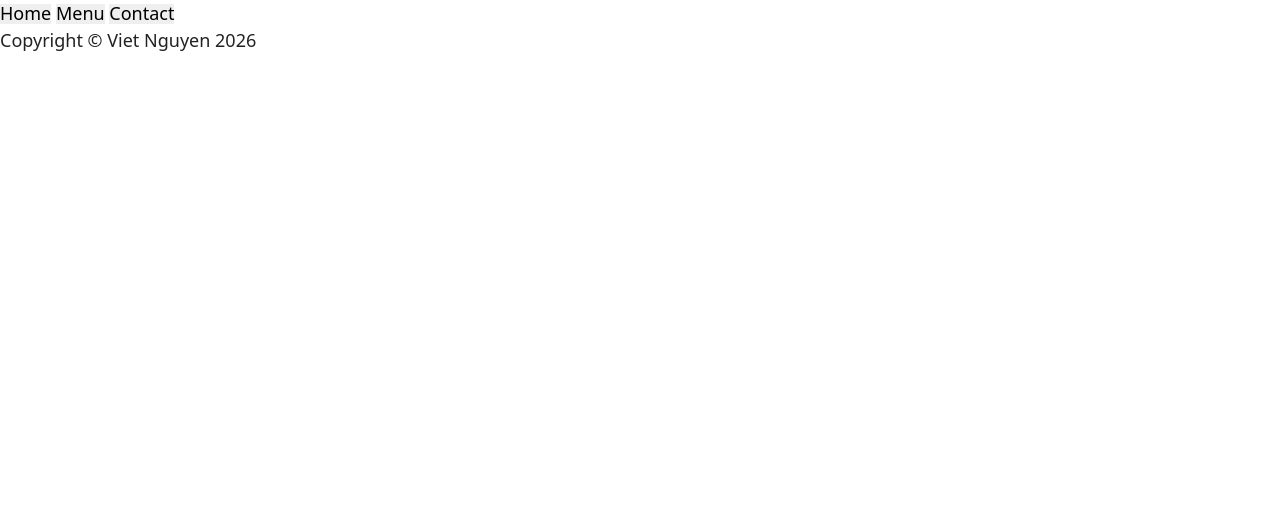
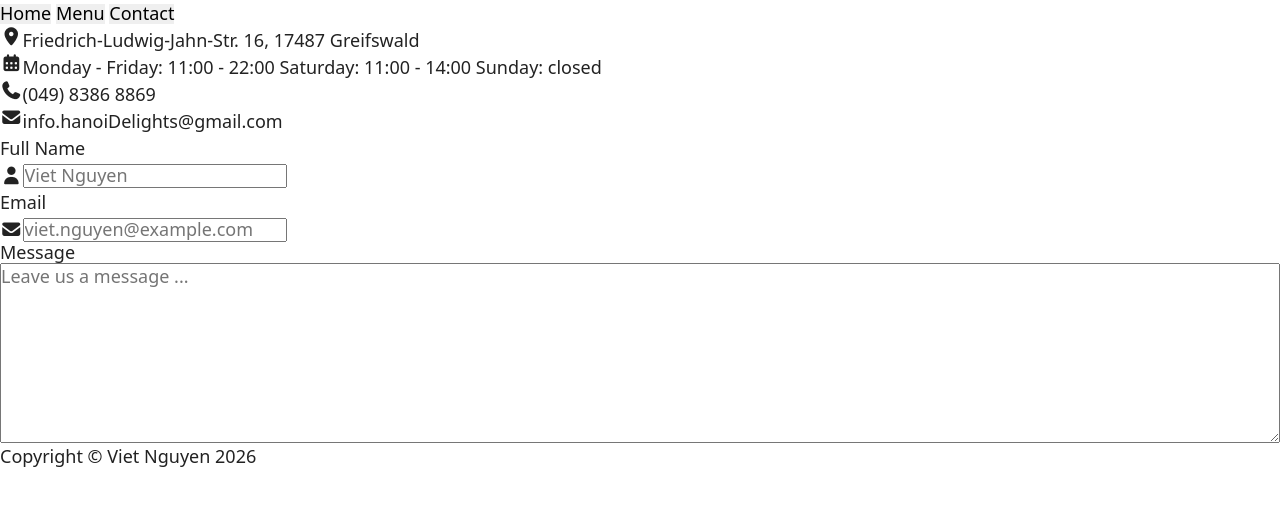
Before and after one commit to VietDucNg/learnWeb_07_restaurantWeb, a website built with webpack: page src/template.html in a window 1280 px wide. Both pictures are taken after a click on the button "Contact". Built offline with nearby package versions, Linux system fonts and the light colour scheme.

Commit message:
feat!: add createInfoDiv() and createContactForm() in contact.js

```diff
--- /dev/null
+++ b/src/contact.js
@@ -0,0 +1,159 @@
+const mainDiv = document.querySelector('.main-div');
+
+function createAddressDiv() {
+    const addressDiv = document.createElement('div');
+    addressDiv.classList.add('address-div', 'flex-row');
+
+    const locationIcon = document.createElement('i');
+    locationIcon.classList.add('fa-solid','fa-location-dot');
+
+    const address = document.createElement('p');
+    address.textContent = 'Friedrich-Ludwig-Jahn-Str. 16, 17487 Greifswald';
+
+    addressDiv.append(locationIcon, address);
+    return addressDiv;
+}
+
+function createOpenTimeDiv() {
+    const openTimeDiv = document.createElement('div');
+    openTimeDiv.classList.add('openTime-div', 'flex-row');
+
+    const calendarIcon = document.createElement('i');
+    calendarIcon.classList.add('fa-solid','fa-calendar-days');
+
+    const openTime = document.createElement('p');
+    openTime.textContent = 'Monday - Friday: 11:00 - 22:00\n' +
+    'Saturday: 11:00 - 14:00\n' + 'Sunday: closed'
+
+    openTimeDiv.append(calendarIcon, openTime);
+    return openTimeDiv;
+}
+
+function createPhoneDiv() {
+    const phoneDiv = document.createElement('div');
+    phoneDiv.classList.add('phone-div', 'flex-row');
+
+    const phoneIcon = document.createElement('i');
+    phoneIcon.classList.add('fa-solid','fa-phone');
+
+    const phone = document.createElement('p');
+    phone.textContent ='(049) 8386 8869';
+
+    phoneDiv.append(phoneIcon, phone);
+    return phoneDiv;
+}
+
+function createEmailDiv(){
+    const emailDiv = document.createElement('div');
+    emailDiv.classList.add('email-div', 'flex-row');
+
+    const emailIcon = document.createElement('i');
+    emailIcon.classList.add('fa-solid','fa-envelope');
+
+    const email = document.createElement('p');
+    email.textContent = 'info.hanoiDelights@gmail.com';
+
+    emailDiv.append(emailIcon, email)
+    return emailDiv;
+}
+
+function createInfoDiv() {
+    const inforDiv = document.createElement('div');
+    inforDiv.classList.add('address-div');
+    inforDiv.append(
+        createAddressDiv(),
+        createOpenTimeDiv(),
+        createPhoneDiv(),
+        createEmailDiv(),
+    );
+    return inforDiv
+}
+
+function createNameInputDiv() {
+    const nameInputDiv = document.createElement('div');
+    nameInputDiv.classList.add('field-div','nameInput-div');
+
+    const label = document.createElement('label');
+    label.textContent = 'Full Name';
+    label.htmlFor = 'name';
+
+    const inputDiv = document.createElement('div');
+    inputDiv.classList.add('input-div')
+
+    const nameInputIcon = document.createElement('i');
+    nameInputIcon.classList.add('fa-solid','fa-user');
+
+    const nameInput = document.createElement('input');
+    nameInput.type = 'text';
+    nameInput.placeholder = 'Viet Nguyen';
+    nameInput.id = 'name';
+    nameInput.required;
+
+    inputDiv.append(nameInputIcon, nameInput);
+    nameInputDiv.append(label, inputDiv);
+    return nameInputDiv;
+}
+
+function createEmailInputDiv() {
+    const emailInputDiv = document.createElement('div');
+    emailInputDiv.classList.add('field-div', 'emailInput-div');
+
+    const label = document.createElement('label');
+    label.textContent = 'Email';
+    label.htmlFor = 'email';
+
+    const inputDiv = document.createElement('div');
+    inputDiv.classList.add('input-div');
+
+    const icon = document.createElement('i');
+    icon.classList.add('fa-solid','fa-envelope');
+
+    const emailInput = document.createElement('input');
+    emailInput.type = 'text';
+    emailInput.id = 'email';
+    emailInput.placeholder = 'viet.nguyen@example.com';
+    emailInput.required;
+
+    inputDiv.append(icon, emailInput);
+    emailInputDiv.append(label, inputDiv);
+    return emailInputDiv;
+}
+
+function createMsgInputDiv() {
+    const msgInputDiv = document.createElement('div');
+    msgInputDiv.classList.add('field-div', 'msgInput-div', 'flex-column');
+
+    const label = document.createElement('label');
+    label.textContent = 'Message';
+    label.htmlFor = 'message';
+
+    const msgInput = document.createElement('textarea');
+    msgInput.placeholder = 'Leave us a message ...';
+    msgInput.cols = 10;
+    msgInput.id = 'message'
+    msgInput.required;
+
+    msgInputDiv.append(label, msgInput);
+    return msgInputDiv;
+}
+
+function createContactForm() {
+    const form = document.createElement('form');
+    form.classList.add('contact-form');
+    form.append(
+        createNameInputDiv(),
+        createEmailInputDiv(),
+        createMsgInputDiv(),
+    );
+    return form;
+}
+
+function createMapDiv() {
+
+}
+
+function loadContact(){
+    mainDiv.append(createInfoDiv(), createContactForm());
+}
+
+export default loadContact;
--- a/src/index.js
+++ b/src/index.js
@@ -3,10 +3,12 @@ import './style.css';
 
 import loadHome from './home';
 import loadMenu from './menu';
+import loadContact from './contact';
 
 const navBtns = document.querySelectorAll('.nav-btn');
 const homeBtn = document.querySelector('.home-btn');
 const menuBtn = document.querySelector('.menu-btn');
+const contactBtn =  document.querySelector('.contact-btn')
 
 
 navBtns.forEach(btn => btn.addEventListener('click', (e)=> {
@@ -15,4 +17,5 @@ navBtns.forEach(btn => btn.addEventListener('click', (e)=> {
 
     if (e.target == homeBtn) loadHome();
     else if (e.target == menuBtn) loadMenu();
+    else if (e.target == contactBtn) loadContact();
 }))
--- a/src/template.html
+++ b/src/template.html
@@ -8,6 +8,14 @@
     <!-- link my css -->
     <link rel="stylesheet" href="reset.css" />
     <link rel="stylesheet" href="style.css" />
+    <!-- link font awesome -->
+    <link
+      rel="stylesheet"
+      href="https://cdnjs.cloudflare.com/ajax/libs/font-awesome/7.0.1/css/all.min.css"
+      integrity="sha512-2SwdPD6INVrV/lHTZbO2nodKhrnDdJK9/kg2XD1r9uGqPo1cUbujc+IYdlYdEErWNu69gVcYgdxlmVmzTWnetw=="
+      crossorigin="anonymous"
+      referrerpolicy="no-referrer"
+    />
   </head>
   <body>
     <header>
```
